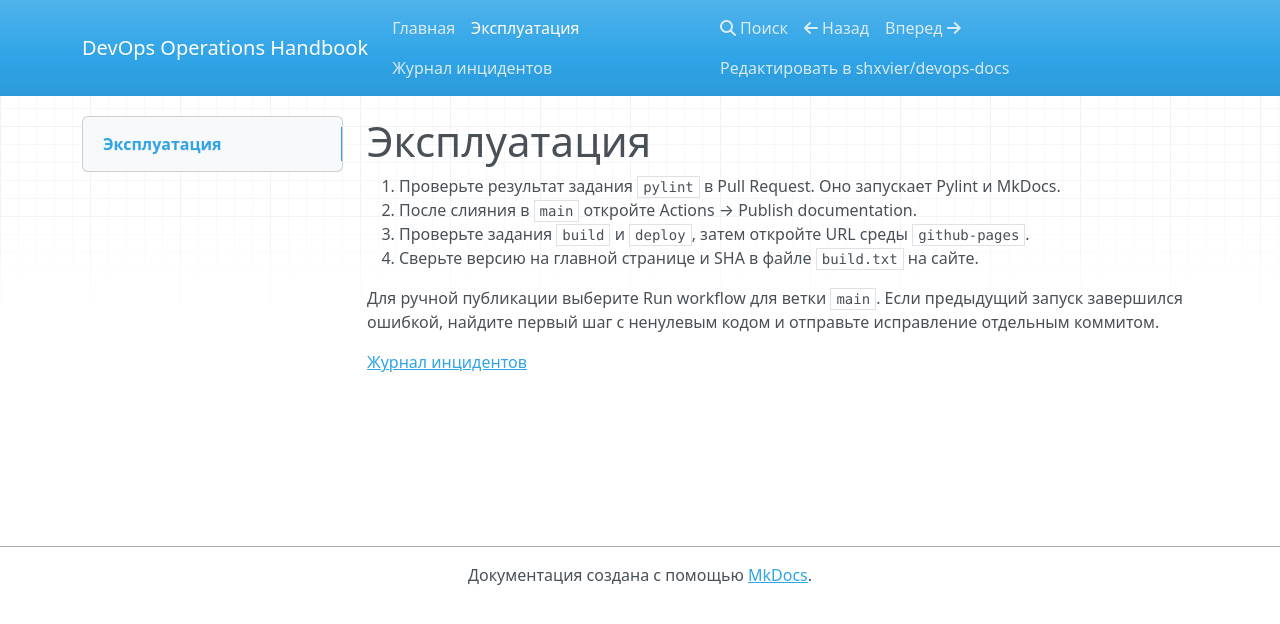
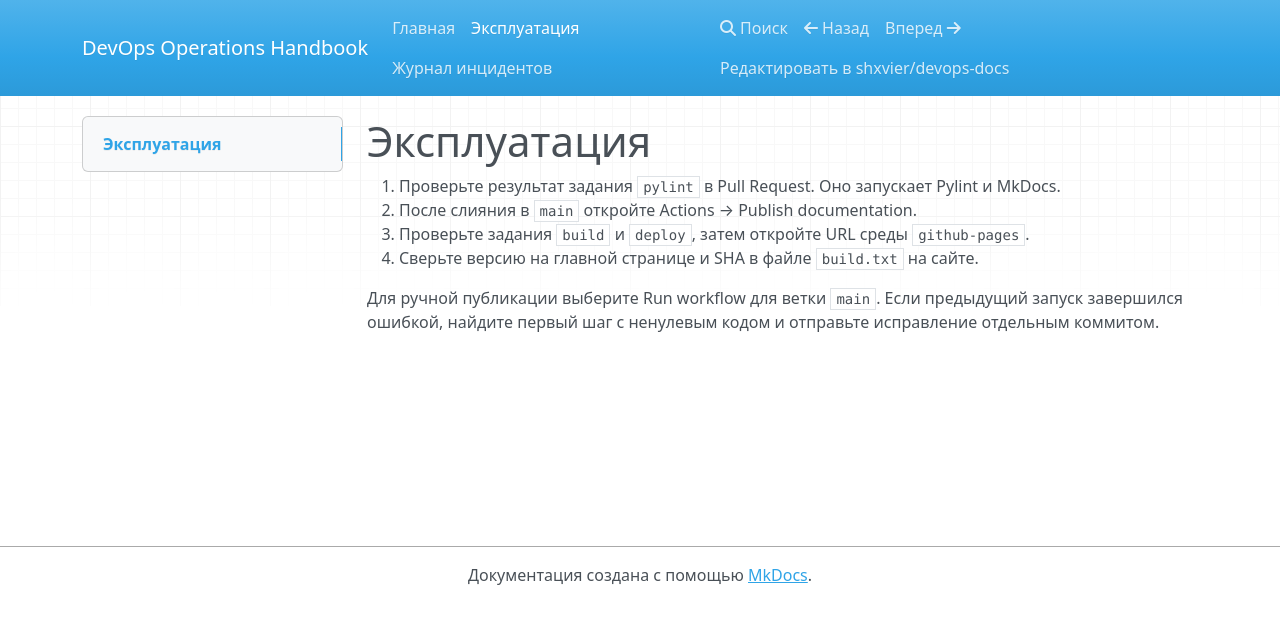
Before and after one commit to shxvier/devops-docs, an MkDocs documentation site: the page built from docs/runbook.md, in a window 1280 px wide. Shown: the top 624 px of the page. Built offline with MkDocs 1.6.1, drawn with Linux system fonts in a browser that asks for light colours; nearby versions of some CDN libraries.

Commit message:
Практика 9. Исправить ссылку и проверять документацию в PR

```diff
--- a/docs/runbook.md
+++ b/docs/runbook.md
@@ -8,5 +8,3 @@
 Для ручной публикации выберите Run workflow для ветки `main`. Если предыдущий
 запуск завершился ошибкой, найдите первый шаг с ненулевым кодом и отправьте
 исправление отдельным коммитом.
-
-[Журнал инцидентов](missing-page.md)
```
Also changed, not shown: 1 other file.
